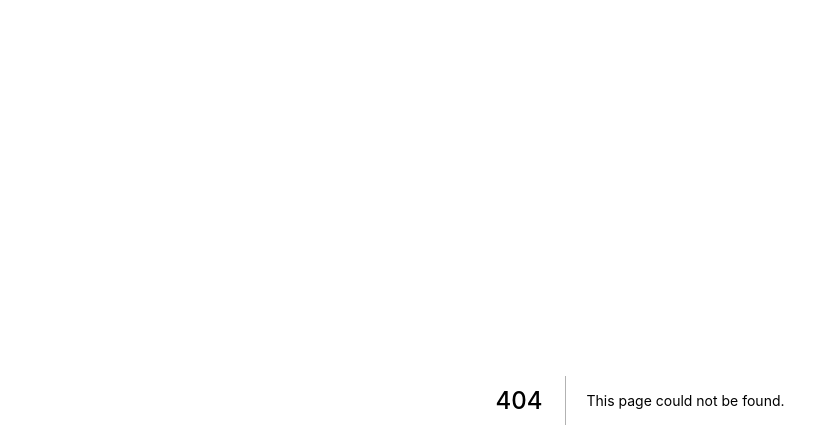
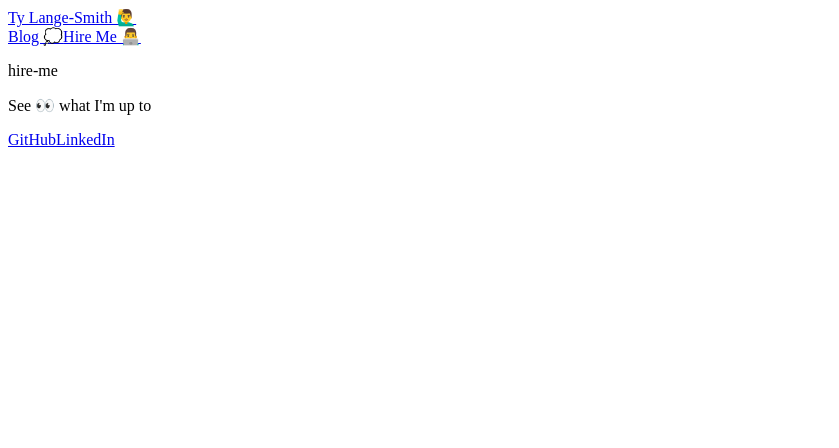
Before and after one commit to tylangesmith-organisation/tylangesmith, a Next.js app: page /hire-me in a window 1280 px wide. Before the commit this address had no page. Shown: the top 448 px of the page, without its empty margins (0-839 px from the left). Built offline with nearby package versions, Linux system fonts and the light colour scheme.

Commit message:
Update page url

```diff
--- a/components/ui/navigation/navigation.tsx
+++ b/components/ui/navigation/navigation.tsx
@@ -12,7 +12,7 @@ const Component = () => (
         </div>
         <div>
           <Link href="/blog">Blog 💭</Link>
-          <Link href="/cv">Hire Me 👨‍💻</Link>
+          <Link href="/hire-me">Hire Me 👨‍💻</Link>
         </div>
       </div>
     </Container>
--- a/pages/cv.tsx
+++ b/pages/hire-me.tsx
@@ -3,7 +3,7 @@ import StandardLayout from "../components/layout/standardLayout";
 
 const Page = () => (
   <StandardLayout>
-    <p>CV</p>
+    <p>hire-me</p>
   </StandardLayout>
 );
 
```
